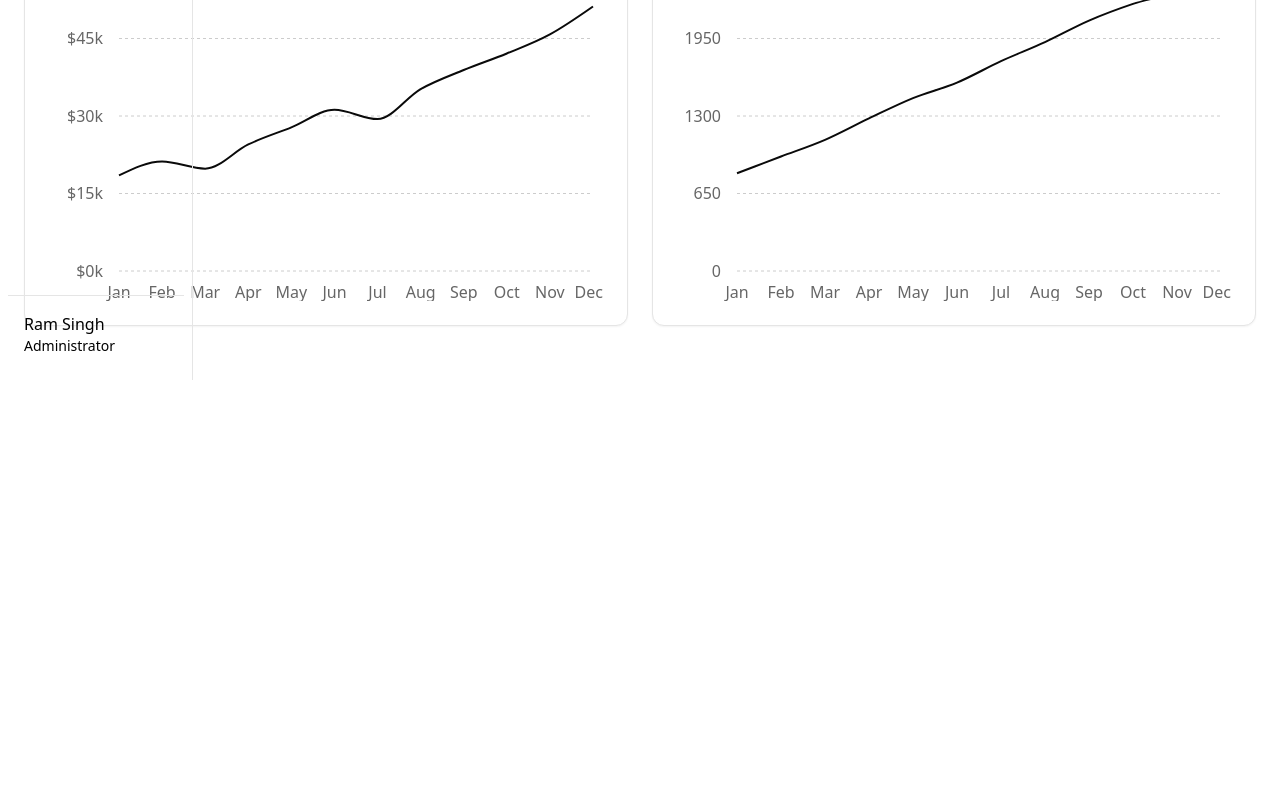
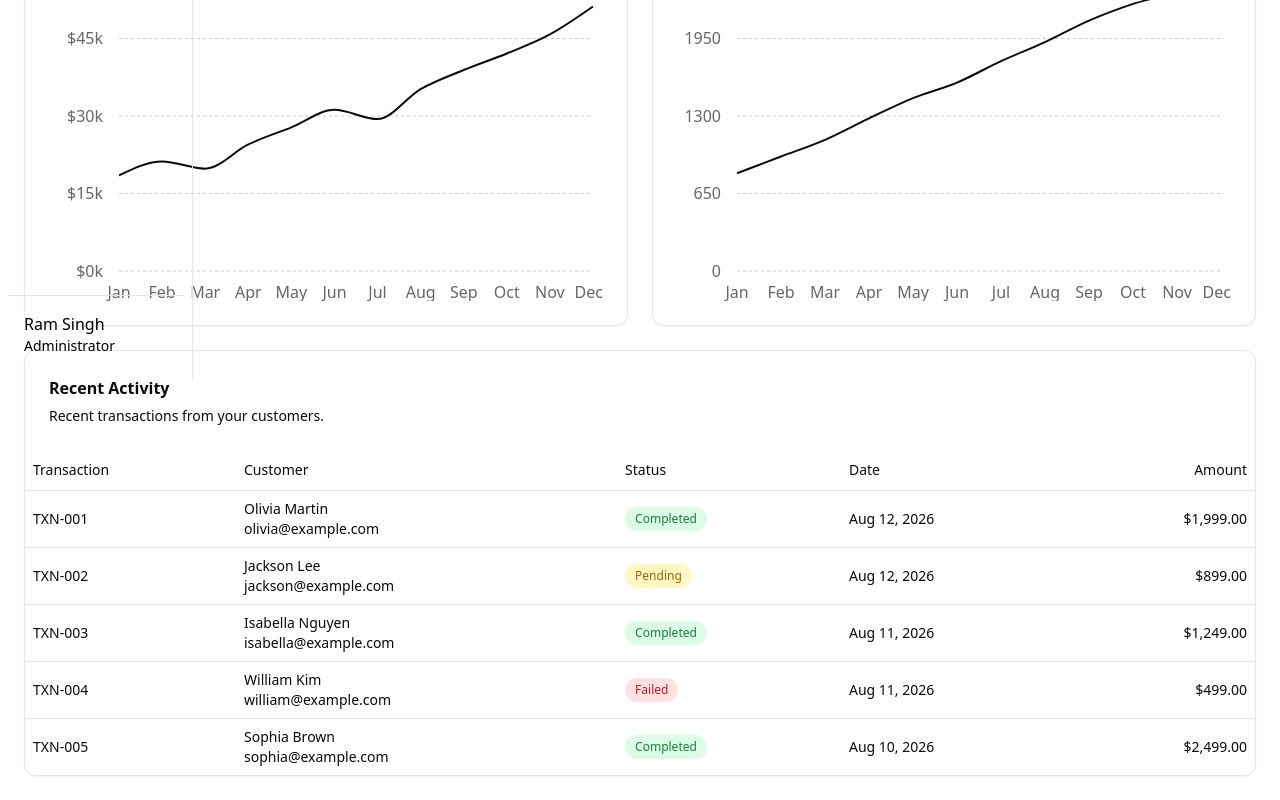
Before and after one commit to ramsingh20/Sprint1, a React (Vite) app: page /dashboard in a window 1280 px wide. Shown: the part 420-1220 px from the top of the page. Before the commit the page ends 800 px from the top, so only its background shows below. Built offline with nearby package versions, Linux system fonts and the light colour scheme.

Commit message:
Add ActivityTable component and activity data(same Array of Object from dashboardData.js) for recent transactions

```diff
--- /dev/null
+++ b/src/components/ui/table.jsx
@@ -0,0 +1,121 @@
+import * as React from "react"
+
+import { cn } from "@/lib/utils"
+
+function Table({
+  className,
+  ...props
+}) {
+  return (
+    <div data-slot="table-container" className="relative w-full overflow-x-auto">
+      <table
+        data-slot="table"
+        className={cn("w-full caption-bottom text-sm", className)}
+        {...props} />
+    </div>
+  );
+}
+
+function TableHeader({
+  className,
+  ...props
+}) {
+  return (
+    <thead
+      data-slot="table-header"
+      className={cn("[&_tr]:border-b", className)}
+      {...props} />
+  );
+}
+
+function TableBody({
+  className,
+  ...props
+}) {
+  return (
+    <tbody
+      data-slot="table-body"
+      className={cn("[&_tr:last-child]:border-0", className)}
+      {...props} />
+  );
+}
+
+function TableFooter({
+  className,
+  ...props
+}) {
+  return (
+    <tfoot
+      data-slot="table-footer"
+      className={cn("border-t bg-muted/50 font-medium [&>tr]:last:border-b-0", className)}
+      {...props} />
+  );
+}
+
+function TableRow({
+  className,
+  ...props
+}) {
+  return (
+    <tr
+      data-slot="table-row"
+      className={cn(
+        "border-b transition-colors hover:bg-muted/50 has-aria-expanded:bg-muted/50 data-[state=selected]:bg-muted",
+        className
+      )}
+      {...props} />
+  );
+}
+
+function TableHead({
+  className,
+  ...props
+}) {
+  return (
+    <th
+      data-slot="table-head"
+      className={cn(
+        "h-10 px-2 text-left align-middle font-medium whitespace-nowrap text-foreground [&:has([role=checkbox])]:pr-0",
+        className
+      )}
+      {...props} />
+  );
+}
+
+function TableCell({
+  className,
+  ...props
+}) {
+  return (
+    <td
+      data-slot="table-cell"
+      className={cn(
+        "p-2 align-middle whitespace-nowrap [&:has([role=checkbox])]:pr-0",
+        className
+      )}
+      {...props} />
+  );
+}
+
+function TableCaption({
+  className,
+  ...props
+}) {
+  return (
+    <caption
+      data-slot="table-caption"
+      className={cn("mt-4 text-sm text-muted-foreground", className)}
+      {...props} />
+  );
+}
+
+export {
+  Table,
+  TableHeader,
+  TableBody,
+  TableFooter,
+  TableHead,
+  TableRow,
+  TableCell,
+  TableCaption,
+}
--- a/src/features/dashboard/components/ActivityTable.jsx
+++ b/src/features/dashboard/components/ActivityTable.jsx
@@ -0,0 +1,76 @@
+import { Table, TableBody, TableCell, TableHead, TableHeader, TableRow, } from "@/components/ui/table";
+import { Card, Typography } from "@material-tailwind/react";
+
+const statusStyles = {
+  Completed: "bg-green-100 text-green-700 dark:bg-green-950 dark:text-green-400",
+  Pending: "bg-yellow-100 text-yellow-700 dark:bg-yellow-950 dark:text-yellow-400",
+  Failed: "bg-red-100 text-red-700 dark:bg-red-950 dark:text-red-400",
+};
+
+const ActivityTable = ({ data }) => {
+  return (
+    <Card className="overflow-hidden border border-border bg-card text-card-foreground shadow-sm">
+      <div className="flex items-center justify-between p-6">
+        <div>
+          <Typography variant="h6" className="font-semibold">
+            Recent Activity
+          </Typography>
+
+          <Typography variant="small" className="mt-1 font-normal text-muted-foreground">
+            Recent transactions from your customers.
+          </Typography>
+        </div>
+      </div>
+
+      <div className="overflow-x-auto">
+        <Table>
+          <TableHeader>
+            <TableRow>
+              <TableHead>Transaction</TableHead>
+              <TableHead>Customer</TableHead>
+              <TableHead>Status</TableHead>
+              <TableHead>Date</TableHead>
+              <TableHead className="text-right">
+                Amount
+              </TableHead>
+            </TableRow>
+          </TableHeader>
+
+          <TableBody>
+            {data.map((item) => (
+              <TableRow key={item.id}>
+                <TableCell className="font-medium">
+                  {item.id}
+                </TableCell>
+
+                <TableCell>
+                  <div>
+                    <p className="font-medium">{item.customer}</p>
+
+                    <p className="text-sm text-muted-foreground">{item.email}</p>
+                  </div>
+                </TableCell>
+
+                <TableCell>
+                  <span className={`inline-flex rounded-full px-2.5 py-1 text-xs font-medium ${statusStyles[item.status]}`}>
+                    {item.status}
+                  </span>
+                </TableCell>
+
+                <TableCell className="text-muted-foreground">
+                  {item.date}
+                </TableCell>
+
+                <TableCell className="text-right font-medium">
+                  {item.amount}
+                </TableCell>
+              </TableRow>
+            ))}
+          </TableBody>
+        </Table>
+      </div>
+    </Card>
+  );
+};
+
+export default ActivityTable;
--- a/src/features/dashboard/data/dashboardData.js
+++ b/src/features/dashboard/data/dashboardData.js
@@ -131,3 +131,45 @@ export const userGrowthData = [
     users: 2580,
   },
 ];
+export const activityData = [
+  {
+    id: "TXN-001",
+    customer: "Olivia Martin",
+    email: "olivia@example.com",
+    amount: "$1,999.00",
+    status: "Completed",
+    date: "Aug 12, 2026",
+  },
+  {
+    id: "TXN-002",
+    customer: "Jackson Lee",
+    email: "jackson@example.com",
+    amount: "$899.00",
+    status: "Pending",
+    date: "Aug 12, 2026",
+  },
+  {
+    id: "TXN-003",
+    customer: "Isabella Nguyen",
+    email: "isabella@example.com",
+    amount: "$1,249.00",
+    status: "Completed",
+    date: "Aug 11, 2026",
+  },
+  {
+    id: "TXN-004",
+    customer: "William Kim",
+    email: "william@example.com",
+    amount: "$499.00",
+    status: "Failed",
+    date: "Aug 11, 2026",
+  },
+  {
+    id: "TXN-005",
+    customer: "Sophia Brown",
+    email: "sophia@example.com",
+    amount: "$2,499.00",
+    status: "Completed",
+    date: "Aug 10, 2026",
+  },
+]
--- a/src/pages/Dashboard.jsx
+++ b/src/pages/Dashboard.jsx
@@ -1,18 +1,16 @@
 import PageHeader from "@/components/common/PageHeader";
+import ActivityTable from "@/features/dashboard/components/ActivityTable";
 import RevenueChart from "@/features/dashboard/components/RevenueChart";
 import StatsCard from "@/features/dashboard/components/StatsCard";
 import UserGrowthChart from "@/features/dashboard/components/UserGrowthChart";
 
-import { revenueData, statsData, userGrowthData, } from "@/features/dashboard/data/dashboardData";
+import { activityData, revenueData, statsData, userGrowthData, } from "@/features/dashboard/data/dashboardData";
 
 const Dashboard = () => {
   return (
     <div className="space-y-6 p-6">
 
-      <PageHeader
-        title="Dashboard"
-        description="Overview of your business performance."
-      />
+      <PageHeader title="Dashboard" description="Overview of your business performance." />
 
       {/* Stats */}
       <div className="grid gap-4 md:grid-cols-2 lg:grid-cols-4">
@@ -33,6 +31,8 @@ const Dashboard = () => {
 
       </div>
 
+      <ActivityTable data={activityData} />   {/* Recent Activity */}
+
     </div>
   );
 };
```
